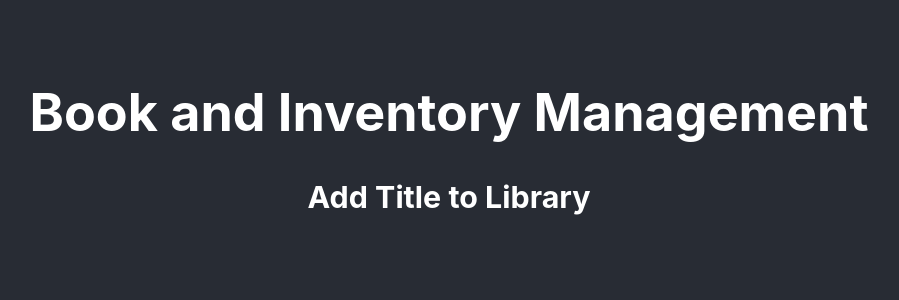
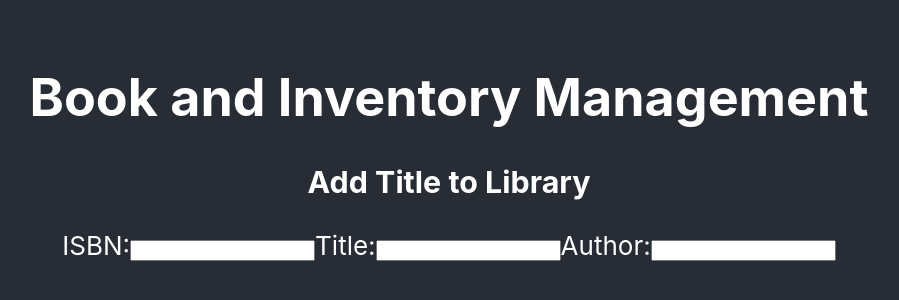
Before and after one commit to allisonglittle/library-database, a React (Create React App) app in the folder library-ui/: page /book_management in a window 1280 px wide. Shown: the part 254-554 px from the top of the page, without its empty margins (191-1090 px from the left). Built offline with nearby package versions, Linux system fonts and the light colour scheme.

Commit message:
Added form for new book titles

```diff
--- a/library-ui/src/pages/BookManagement.js
+++ b/library-ui/src/pages/BookManagement.js
@@ -6,6 +6,18 @@ function BookManagement() {
             <h1>Book and Inventory Management</h1>
             <div>
                 <h3>Add Title to Library</h3>
+                <form>
+                    <label>ISBN:
+                        <input type="text" name="ISBN" />
+                    </label>
+                    <label>Title:
+                        <input type="text" name="Title" />
+                    </label>
+                    <label>Author:
+                        <input type="text" name="Author" />
+                    </label>
+
+                </form>
             </div>
         </div>
     );
```
